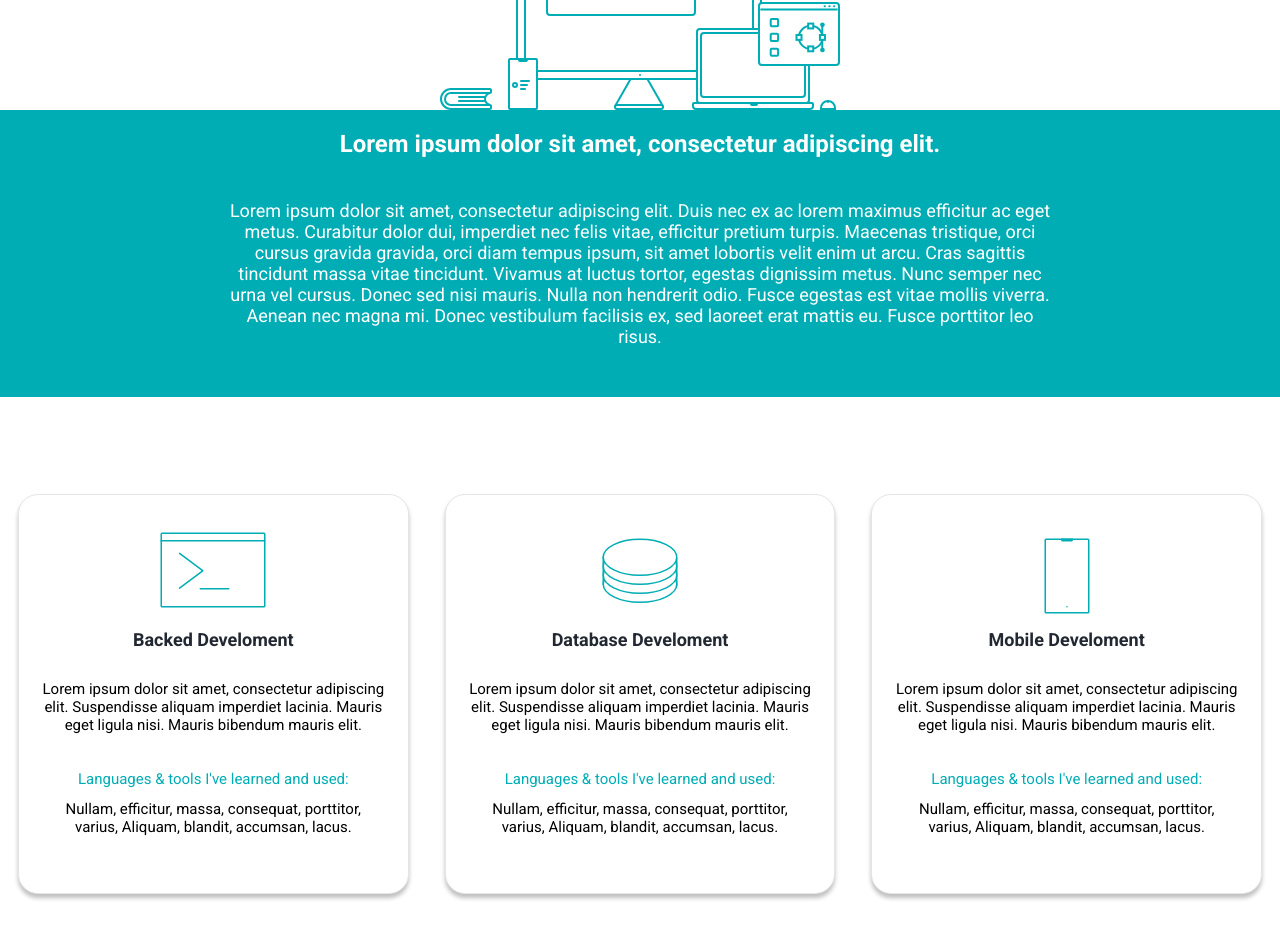
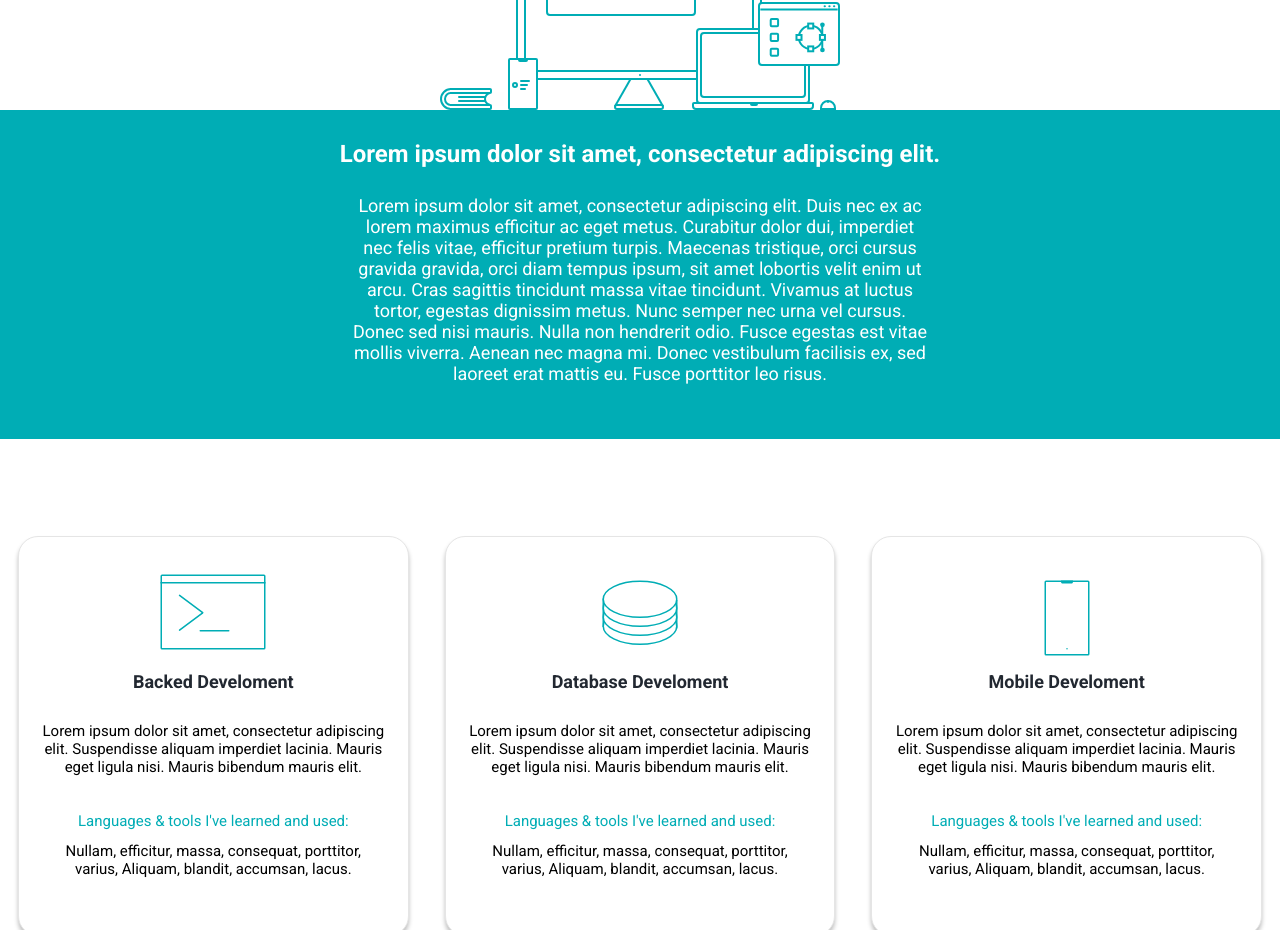
Before and after one commit to Walkator/My-Website-Portfolio, a React (Create React App) app: page / in a window 1280 px wide. Shown: the part 871-1801 px from the top of the page. Built offline with nearby package versions, Linux system fonts and the light colour scheme.

Commit message:
Some improvements

```diff
--- a/src/components/description/index.js
+++ b/src/components/description/index.js
@@ -19,7 +19,7 @@ const Title = styled.h1`
     width: 90%;
     height: 20px;
     left: 0px;
-    top: 20px;
+    top: 30px;
 
     margin: auto;
 
@@ -37,9 +37,9 @@ const Title = styled.h1`
 
 const Text = styled.h1`
     position: relative;
-    width: 65%;
+    width: 45%;
     height: 30%;
-    top: 40px;
+    top: 35px;
 
     margin: auto;
 
@@ -53,6 +53,14 @@ const Text = styled.h1`
     text-align: center;
 
     color: #FFFFFF;
+
+    @media (max-width: 1200px) {
+        width: 65%;
+    }
+
+    @media (max-width: 800px) {
+        top: 50px;
+    }
 `;
 
 
--- a/src/components/form/index.js
+++ b/src/components/form/index.js
@@ -1,5 +1,5 @@
-import React, { useState } from 'react';
-import styled from 'styled-components';
+import React, { useState } from "react";
+import styled from "styled-components";
 
 const Wrapper = styled.div`
     position: relative;
@@ -62,7 +62,7 @@ const WrapperInputText = styled.div`
 `;
 
 const InputText = styled.input`
-    position:relative;
+    position: relative;
     width: 80%;
     padding: 15px 20px;
     margin: 6px;
@@ -71,11 +71,11 @@ const InputText = styled.input`
     max-width: 500px;
     border: none;
     border-radius: 8px;
-    border: 1px solid #00ADB5;
+    border: 1px solid #00adb5;
 `;
 
 const TextArea = styled.textarea`
-    position:relative;
+    position: relative;
     width: 80%;
     height: 150px;
     left: 0px;
@@ -86,9 +86,8 @@ const TextArea = styled.textarea`
     max-width: 500px;
     border: none;
     border-radius: 8px;
-    border: 1px solid #00ADB5;
+    border: 1px solid #00adb5;
     resize: none;
-
 
     justify-content: center;
     align-items: center;
@@ -108,14 +107,13 @@ const TitleLabel = styled.h1`
     line-height: 56px;
 
     color: #222831;
-
 `;
 
 const Button = styled.button`
     position: relative;
 
     color: #ffffff;
-    border: 2px solid #00ADB5;
+    border: 2px solid #00adb5;
     box-sizing: border-box;
     filter: drop-shadow(0px 4px 4px rgba(0, 0, 0, 0.25));
     border-radius: 8px;
@@ -147,22 +145,20 @@ const ButtonText = styled.h1`
     font-size: 18px;
     line-height: 21px;
 
-    color: #00ADB5;
+    color: #00adb5;
     &:hover {
         cursor: pointer;
         color: #00d9e3;
     }
 `;
 
-
 class Form extends React.Component {
-
     constructor(props) {
         super(props);
         this.state = {
-          name: '',
-          email: '',
-          message: ''
+        name: "",
+        email: "",
+        message: "",
         };
 
         this.handleInputChange = this.handleInputChange.bind(this);
@@ -173,32 +169,30 @@ class Form extends React.Component {
         const name = event.target.name;
 
         this.setState({
-          [name]: value
+        [name]: value,
         });
     }
 
-      handleSubmit(event) {
-        alert("Name: " + this.state.name + " Email: " + this.state.email + " Message: " + this.state.message);
-      }
-
+    //handleSubmit(event) {
+    //  alert("Name: " + this.state.name + " Email: " + this.state.email + " Message: " + this.state.message);
+    //}
 
     render() {
-
         return (
         <Wrapper>
             <Tittle>Contact</Tittle>
-                <Description>Lorem ipsum dolor sit amet, consectetur adipiscing elit. </Description>
-                <form action="https://mailthis.to/danielaguilardomiguez@gmail.com" method="POST" encType="multipart/form-data" onSubmit={this.handleSubmit}>
+            <Description>Lorem ipsum dolor sit amet, consectetur adipiscing elit.{" "}</Description>
+
+            <form action="https://mailthis.to/email@example.com" method="POST" encType="multipart/form-data" onSubmit={this.handleSubmit}>
                 <WrapperInputText>
                     <TitleLabel>Your Name
-
-                            <InputText type="text" name="name" value={this.state.name} onChange={this.handleInputChange}></InputText>
+                        <InputText type="text" name="name" value={this.state.name} onChange={this.handleInputChange} placeholder="Jhon"></InputText>
                     </TitleLabel>
                     <TitleLabel>Your Email
-                            <InputText type="email" name="email" value={this.state.email} onChange={this.handleInputChange}></InputText>
+                        <InputText type="email" name="email" value={this.state.email} onChange={this.handleInputChange} placeholder="example@example.com"></InputText>
                     </TitleLabel>
                     <TitleLabel>Your Message
-                            <TextArea type="text" name="message" value={this.state.message} onChange={this.handleInputChange}></TextArea>
+                        <TextArea type="text" name="message" value={this.state.message} onChange={this.handleInputChange} placeholder="Hello,..."></TextArea>
                     </TitleLabel>
                 </WrapperInputText>
                 <p></p>
@@ -206,8 +200,6 @@ class Form extends React.Component {
                     <ButtonText>Submit</ButtonText>
                 </Button>
             </form>
-
-
         </Wrapper>
         );
     }
```
Lines whose indentation alone changed are shown as unchanged.
